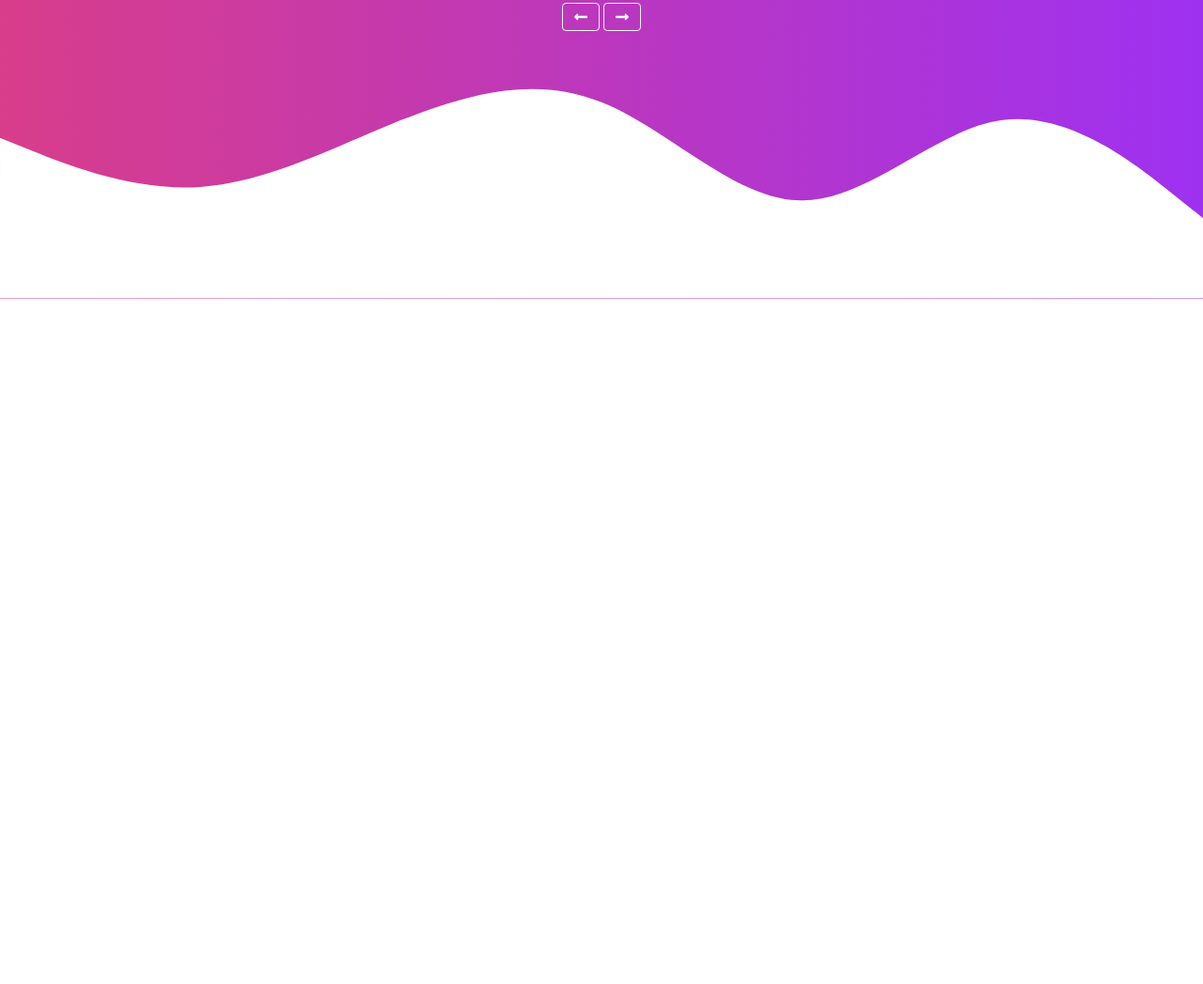
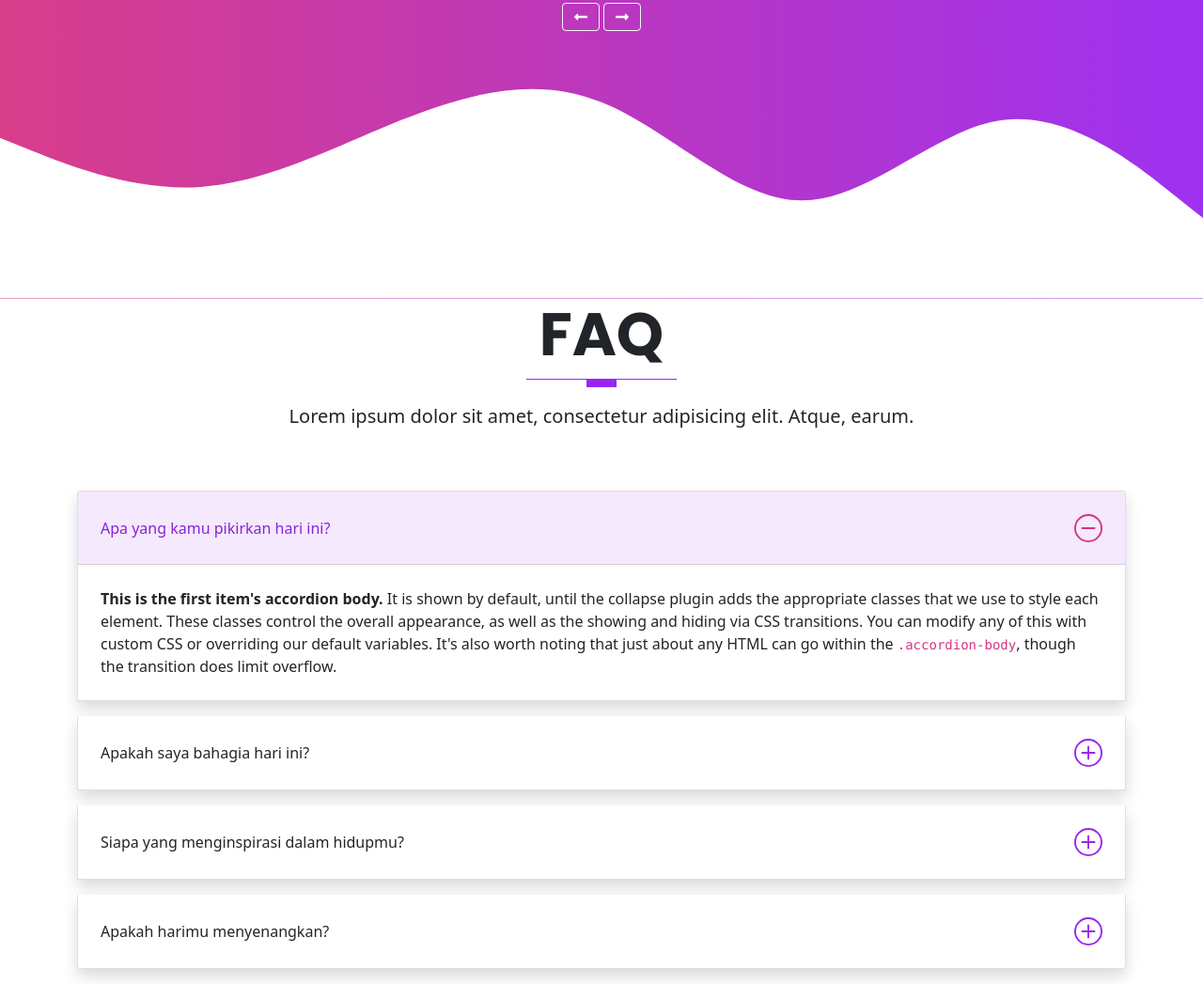
Before and after one commit to djanoer/portfolio-bootstrap-v5-sass, a website: page index.html in a window 1280 px wide. Shown: the part 3678-4725 px from the top of the page at 94% size. Before the commit the page ends 3996 px from the top, so only its background shows below. Drawn offline with Linux system fonts and the light colour scheme.

Commit message:
menambahkan section faq

```diff
--- a/index.html
+++ b/index.html
@@ -291,7 +291,7 @@
                 <div class="testimonials__card">
                   <p class="lh-lg">
                     <i class="fas fa-quote-left"></i>
-                    Lorem ipsum dolor sit amet consectetur adipisicing elit. Ex obcaecati cupiditate fugit ab perferendis quibusdam quaerat. Nisi magnam consequatur labore.
+                    Lorem ipsum dolor sit amet consectetur adipisicing elit. Nobis tempora officia cum maxime eos, delectus aspernatur quibusdam eligendi ratione rerum aliquid animi, placeat laudantium molestias, omnis culpa ad vel quae.
                     <i class="fas fa-quote-right"></i>
                     <div class="ratings">
                       <i class="fas fa-star"></i>
@@ -319,7 +319,7 @@
                 <div class="testimonials__card">
                   <p class="lh-lg">
                     <i class="fas fa-quote-left"></i>
-                    Lorem ipsum dolor sit amet consectetur adipisicing elit. Ex obcaecati cupiditate fugit ab perferendis quibusdam quaerat. Nisi magnam consequatur labore.
+                    Lorem ipsum dolor sit amet consectetur, adipisicing elit. Eos amet error sint inventore tempore adipisci reprehenderit!
                     <i class="fas fa-quote-right"></i>
                     <div class="ratings">
                       <i class="fas fa-star"></i>
@@ -336,7 +336,7 @@
                 </div>
                 <!-- client name & role -->
                 <div class="testimonials__name">
-                  <h3>Alex Brandon Gram</h3>
+                  <h3>Clara Bonie Yach</h3>
                   <p class="fw-light">Finance Manager</p>
                 </div>
               </div>
@@ -354,6 +354,78 @@
       <svg xmlns="http://www.w3.org/2000/svg" viewBox="0 0 1440 320"><path fill="#ffffff" fill-opacity="1" d="M0,128L40,144C80,160,160,192,240,186.7C320,181,400,139,480,106.7C560,75,640,53,720,85.3C800,117,880,203,960,202.7C1040,203,1120,117,1200,106.7C1280,96,1360,160,1400,192L1440,224L1440,320L1400,320C1360,320,1280,320,1200,320C1120,320,1040,320,960,320C880,320,800,320,720,320C640,320,560,320,480,320C400,320,320,320,240,320C160,320,80,320,40,320L0,320Z"></path></svg>
     </section>
     <!-- END SECTION 5 - THE TESTIMONIALS -->
+
+    <!-- START SECTION 6 - THE FAQ -->
+    <section id="faq" class="faq">
+      <div class="container">
+        <div class="row text-center">
+          <h1 class="display-3 fw-bold text-uppercase">Faq</h1>
+          <div class="heading-line"></div>
+          <p class="lead">Lorem ipsum dolor sit amet, consectetur adipisicing elit. Atque, earum.</p>
+        </div>
+        <!-- ACCORDION CONTENT -->
+        <div class="row mt-5">
+          <div class="col-md-12">
+            <div class="accordion" id="accordionExample">
+              <!-- ACCORDION ITEM 1 -->
+              <div class="accordion-item shadow mb-3">
+                <h2 class="accordion-header" id="headingOne">
+                  <button class="accordion-button" type="button" data-bs-toggle="collapse" data-bs-target="#collapseOne" aria-expanded="true" aria-controls="collapseOne">
+                    Apa yang kamu pikirkan hari ini?
+                  </button>
+                </h2>
+                <div id="collapseOne" class="accordion-collapse collapse show" aria-labelledby="headingOne" data-bs-parent="#accordionExample">
+                  <div class="accordion-body">
+                    <strong>This is the first item's accordion body.</strong> It is shown by default, until the collapse plugin adds the appropriate classes that we use to style each element. These classes control the overall appearance, as well as the showing and hiding via CSS transitions. You can modify any of this with custom CSS or overriding our default variables. It's also worth noting that just about any HTML can go within the <code>.accordion-body</code>, though the transition does limit overflow.
+                  </div>
+                </div>
+              </div>
+              <!-- ACCORDION ITEM 2 -->
+              <div class="accordion-item shadow mb-3">
+                <h2 class="accordion-header" id="headingTwo">
+                  <button class="accordion-button collapsed" type="button" data-bs-toggle="collapse" data-bs-target="#collapseTwo" aria-expanded="false" aria-controls="collapseTwo">
+                    Apakah saya bahagia hari ini?
+                  </button>
+                </h2>
+                <div id="collapseTwo" class="accordion-collapse collapse" aria-labelledby="headingTwo" data-bs-parent="#accordionExample">
+                  <div class="accordion-body">
+                    <strong>This is the second item's accordion body.</strong> It is hidden by default, until the collapse plugin adds the appropriate classes that we use to style each element. These classes control the overall appearance, as well as the showing and hiding via CSS transitions. You can modify any of this with custom CSS or overriding our default variables. It's also worth noting that just about any HTML can go within the <code>.accordion-body</code>, though the transition does limit overflow.
+                  </div>
+                </div>
+              </div>
+              <!-- ACCORDION ITEM 3 -->
+              <div class="accordion-item shadow mb-3">
+                <h2 class="accordion-header" id="headingThree">
+                  <button class="accordion-button collapsed" type="button" data-bs-toggle="collapse" data-bs-target="#collapseThree" aria-expanded="false" aria-controls="collapseThree">
+                    Siapa yang menginspirasi dalam hidupmu?
+                  </button>
+                </h2>
+                <div id="collapseThree" class="accordion-collapse collapse" aria-labelledby="headingThree" data-bs-parent="#accordionExample">
+                  <div class="accordion-body">
+                    <strong>This is the third item's accordion body.</strong> It is hidden by default, until the collapse plugin adds the appropriate classes that we use to style each element. These classes control the overall appearance, as well as the showing and hiding via CSS transitions. You can modify any of this with custom CSS or overriding our default variables. It's also worth noting that just about any HTML can go within the <code>.accordion-body</code>, though the transition does limit overflow.
+                  </div>
+                </div>
+              </div>
+              <!-- ACCORDION ITEM 4 -->
+              <div class="accordion-item shadow mb-3">
+                <h2 class="accordion-header" id="headingFour">
+                  <button class="accordion-button collapsed" type="button" data-bs-toggle="collapse" data-bs-target="#collapseFour" aria-expanded="false" aria-controls="collapseFour">
+                    Apakah harimu menyenangkan?
+                  </button>
+                </h2>
+                <div id="collapseFour" class="accordion-collapse collapse" aria-labelledby="headingFour" data-bs-parent="#accordionExample">
+                  <div class="accordion-body">
+                    <strong>This is the third item's accordion body.</strong> It is hidden by default, until the collapse plugin adds the appropriate classes that we use to style each element. These classes control the overall appearance, as well as the showing and hiding via CSS transitions. You can modify any of this with custom CSS or overriding our default variables. It's also worth noting that just about any HTML can go within the <code>.accordion-body</code>, though the transition does limit overflow.
+                  </div>
+                </div>
+              </div>
+            </div>
+          </div>
+        </div>
+        <!-- END ACCORDION CONTENT -->
+      </div>
+    </section>
+    <!-- END SECTION 6 - THE FAQ -->
 
     <!-- glightbox js -->
     <script src="/assets/vendors/js/glightbox.min.js"></script>
```
Also changed, not shown: scss/_custom.scss (+3 -3 lines), README.md, assets/css/style.css, 1 other file.
